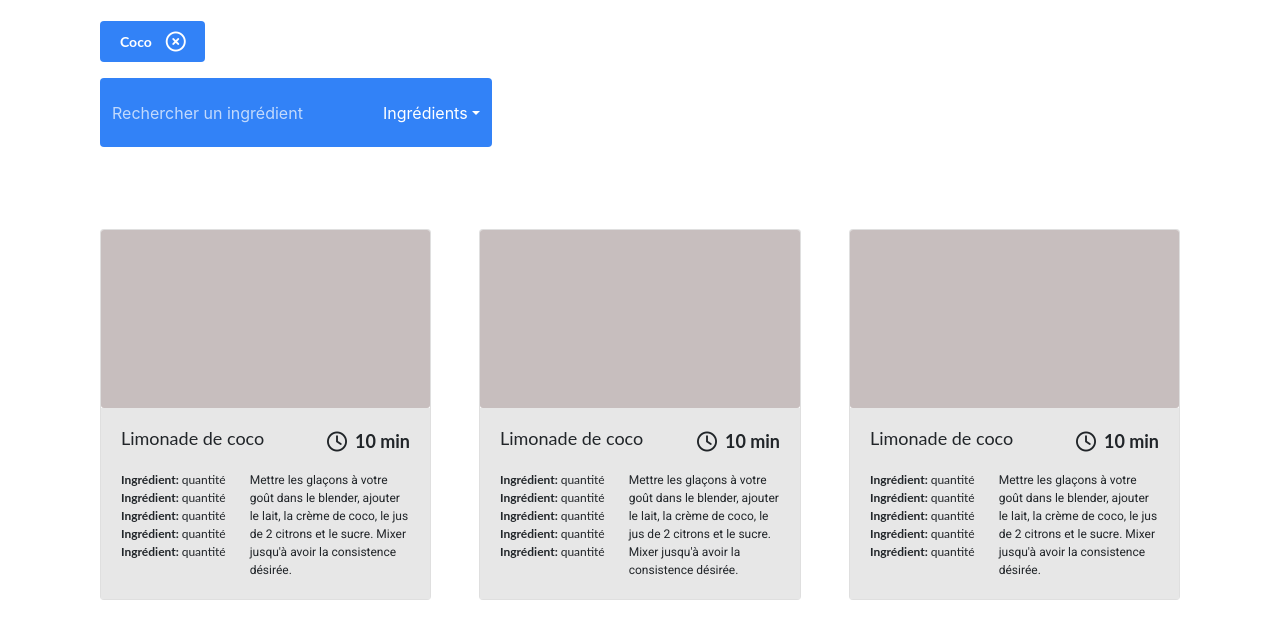
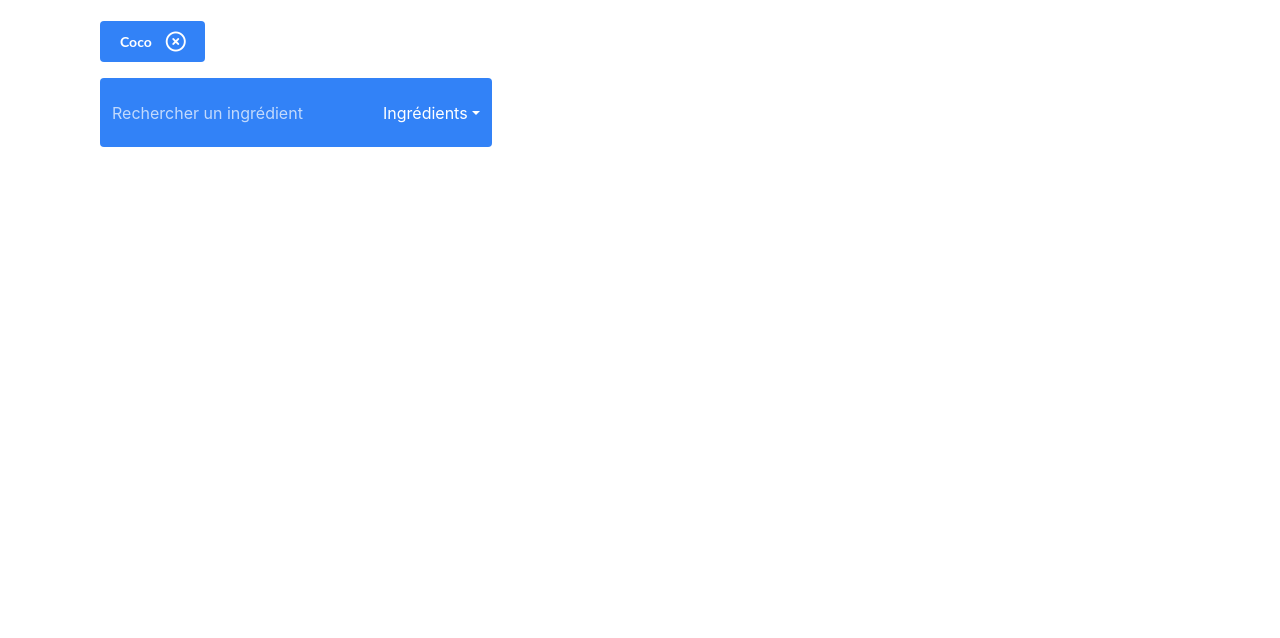
Before and after one commit to Gwen-Herissant/GwenaelleHerissant_7_23062022, a website: page index.html in a window 1280 px wide. Shown: the part 226-864 px from the top of the page. After the commit the page ends 800 px from the top, so only its background shows below. Drawn offline with nearby package versions, Linux system fonts and the light colour scheme.

Commit message:
[html] removed cards to create them with JS

```diff
--- a/index.html
+++ b/index.html
@@ -52,142 +52,7 @@
 
   </section>
 
-  <section id="results-section" class="container p-0">
-
-    <div class="row">
-
-      <div class="col-12 col-md-4 pr-md-4">
-
-        <div class="card mb-3">
-          <div class="card-img"></div>
-          <div class="card-body">
-            <div class="card-header d-flex justify-content-between mb-3">
-              <h5 class="lato-400">Limonade de coco</h5>
-              <div class="duration-wrapper d-flex align-items-center">
-                <i class="duration-icon fa-regular fa-clock mr-2"></i>
-                <p class="card-duration lato-700">10 min</p>
-              </div>
-            </div>
-            <div class="card-text d-flex justify-content-between">
-              <ul class="list-unstyled mr-4">
-                <li class="d-flex">
-                  <span class="lato-700">Ingrédient:&nbsp;</span>
-                  <p class="lato-400">quantité</p>
-                </li>
-                <li class="d-flex">
-                  <span class="lato-700">Ingrédient:&nbsp;</span>
-                  <p class="lato-400">quantité</p>
-                </li>
-                <li class="d-flex">
-                  <span class="lato-700">Ingrédient:&nbsp;</span>
-                  <p class="lato-400">quantité</p>
-                </li>
-                <li class="d-flex">
-                  <span class="lato-700">Ingrédient:&nbsp;</span>
-                  <p class="lato-400">quantité</p>
-                </li>
-                <li class="d-flex">
-                  <span class="lato-700">Ingrédient:&nbsp;</span>
-                  <p class="lato-400">quantité</p>
-                </li>
-              </ul>
-              <p class="roboto-400" style="width: 171px;">Mettre les glaçons à votre goût dans le blender, ajouter le lait, la crème de coco, le jus de 2 citrons et le sucre.
-              Mixer jusqu'à avoir la consistence désirée.</p>
-            </div>
-          </div>
-        </div>
-
-      </div>
-
-      <div class="col-12 col-md-4 px-md-4">
-
-        <div class="card mb-3">
-          <div class="card-img"></div>
-          <div class="card-body">
-            <div class="card-header d-flex justify-content-between mb-3">
-              <h5 class="lato-400">Limonade de coco</h5>
-              <div class="duration-wrapper d-flex align-items-center">
-                <i class="duration-icon fa-regular fa-clock mr-2"></i>
-                <p class="card-duration lato-700">10 min</p>
-              </div>
-            </div>
-            <div class="card-text d-flex justify-content-between">
-              <ul class="list-unstyled mr-4">
-                <li class="d-flex">
-                  <span class="lato-700">Ingrédient:&nbsp;</span>
-                  <p class="lato-400">quantité</p>
-                </li>
-                <li class="d-flex">
-                  <span class="lato-700">Ingrédient:&nbsp;</span>
-                  <p class="lato-400">quantité</p>
-                </li>
-                <li class="d-flex">
-                  <span class="lato-700">Ingrédient:&nbsp;</span>
-                  <p class="lato-400">quantité</p>
-                </li>
-                <li class="d-flex">
-                  <span class="lato-700">Ingrédient:&nbsp;</span>
-                  <p class="lato-400">quantité</p>
-                </li>
-                <li class="d-flex">
-                  <span class="lato-700">Ingrédient:&nbsp;</span>
-                  <p class="lato-400">quantité</p>
-                </li>
-              </ul>
-              <p class="roboto-400" style="width: 171px;">Mettre les glaçons à votre goût dans le blender, ajouter le lait, la
-                crème de coco, le jus de 2 citrons et le sucre.
-                Mixer jusqu'à avoir la consistence désirée.</p>
-            </div>
-          </div>
-        </div>
-
-      </div>
-
-      <div class="col-12 col-md-4 pl-md-4">
-
-        <div class="card mb-3">
-          <div class="card-img"></div>
-          <div class="card-body">
-            <div class="card-header d-flex justify-content-between mb-3">
-              <h5 class="lato-400">Limonade de coco</h5>
-              <div class="duration-wrapper d-flex align-items-center">
-                <i class="duration-icon fa-regular fa-clock mr-2"></i>
-                <p class="card-duration lato-700">10 min</p>
-              </div>
-            </div>
-            <div class="card-text d-flex justify-content-between">
-              <ul class="list-unstyled mr-4">
-                <li class="d-flex">
-                  <span class="lato-700">Ingrédient:&nbsp;</span>
-                  <p class="lato-400">quantité</p>
-                </li>
-                <li class="d-flex">
-                  <span class="lato-700">Ingrédient:&nbsp;</span>
-                  <p class="lato-400">quantité</p>
-                </li>
-                <li class="d-flex">
-                  <span class="lato-700">Ingrédient:&nbsp;</span>
-                  <p class="lato-400">quantité</p>
-                </li>
-                <li class="d-flex">
-                  <span class="lato-700">Ingrédient:&nbsp;</span>
-                  <p class="lato-400">quantité</p>
-                </li>
-                <li class="d-flex">
-                  <span class="lato-700">Ingrédient:&nbsp;</span>
-                  <p class="lato-400">quantité</p>
-                </li>
-              </ul>
-              <p class="roboto-400" style="width: 171px;">Mettre les glaçons à votre goût dans le blender, ajouter le lait, la
-                crème de coco, le jus de 2 citrons et le sucre.
-                Mixer jusqu'à avoir la consistence désirée.</p>
-            </div>
-          </div>
-        </div>
-
-      </div>
-
-    </div>
+  <section id="results-section" class="p-0">
 
   </section>
 
@@ -198,3 +63,5 @@
 
 <!-- Fontawesome Kit-->
 <script src="https://kit.fontawesome.com/838f6039fd.js" crossorigin="anonymous"></script>
+<script src="./scripts/recipes-card.js"></script>
+<script src="./scripts/index.js"></script>
```
